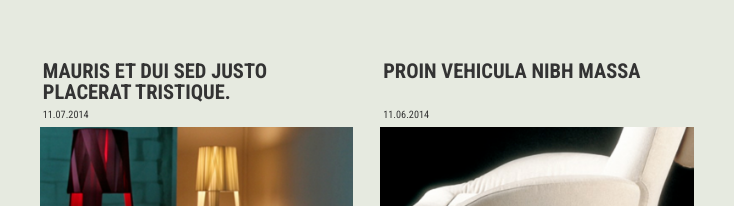
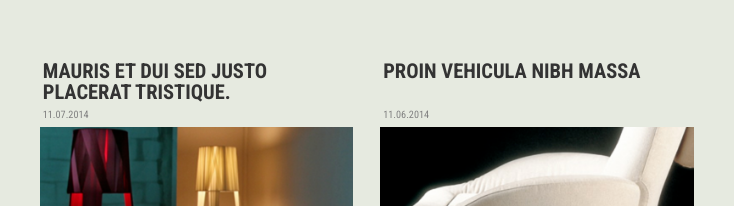
Before and after one commit to rudnitskih/dsng-landing, a website: page app/index.html in a window 1280 px wide. Shown: the part 2294-2500 px from the top of the page, 425-1159 px from the left. Drawn offline with Linux system fonts and the light colour scheme.

Commit message:
issue #7: made color grey in news section

```diff
--- a/app/css/style.css
+++ b/app/css/style.css
@@ -875,7 +875,7 @@ img {
   grid-area: date-1;
   font-size: var(--size-12);
   line-height: var(--size-24);
-
+  color: grey;
   padding: 0 1%;
 }
 .news-2-date {
@@ -884,6 +884,7 @@ img {
   line-height: var(--size-24);
   align-self: start;
   padding: 0 1%;
+  color: grey;
 }
 
 .news-1-img {
```
